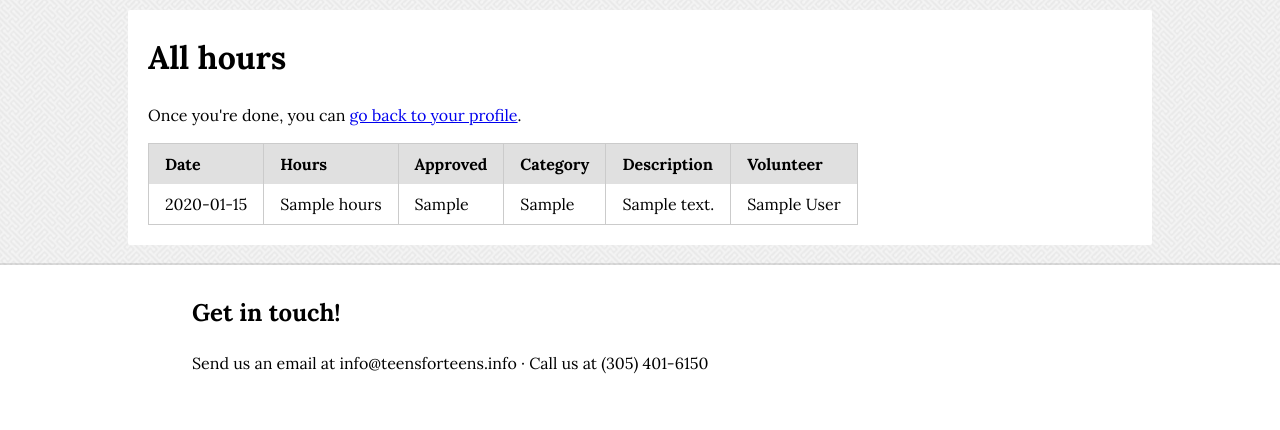
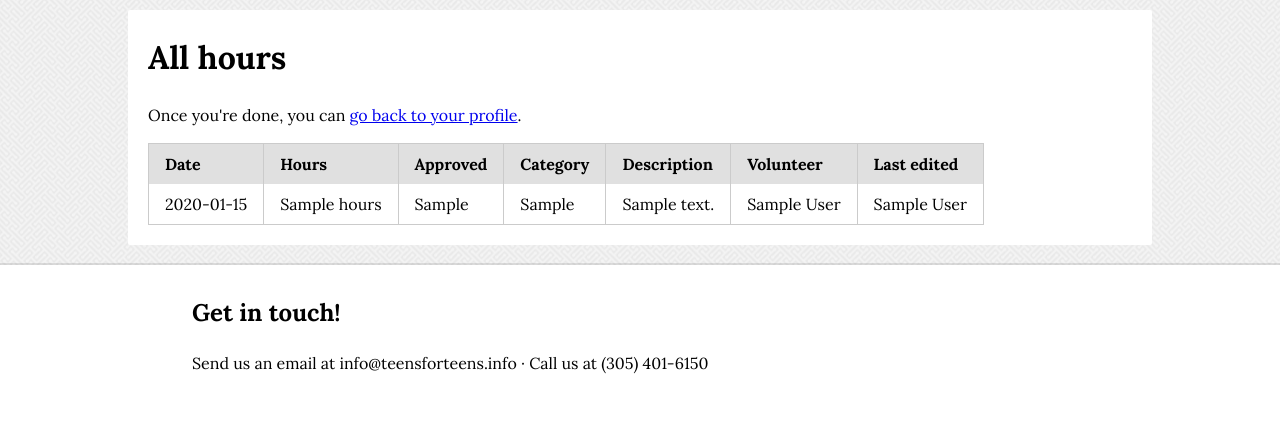
Before and after one commit to TriangleUrbanDebateLeague/tudl, a Flask app: template site/modules/volunteer/templates/all_hours.html in a window 1280 px wide. Shown: the part 65-495 px from the top of the page. Run offline with Flask 2, Linux system fonts and the light colour scheme; the template is opened without the code that fills it: most values are stand-ins (such as "Sample title", 1, 10 or a date in 2020).

Commit message:
add last editor, sorting to all hours

```diff
--- a/site/modules/volunteer/blueprint.py
+++ b/site/modules/volunteer/blueprint.py
@@ -51,7 +51,7 @@ def edit_hours(id):
 @volunteer.route("/hours/all/")
 @require_role(roles.hours_approver)
 def all_hours():
-    return render_template("all_hours.html", hours=LoggedHours.select())
+    return render_template("all_hours.html", hours=LoggedHours.select().order_by(LoggedHours.date.desc()))
 
 @volunteer.route("/hours/approve/", methods=["GET", "POST"])
 @require_role(roles.hours_approver)
--- a/site/modules/volunteer/templates/all_hours.html
+++ b/site/modules/volunteer/templates/all_hours.html
@@ -14,6 +14,7 @@
                         <th>Category</th>
                         <th>Description</th>
                         <th>Volunteer</th>
+                        <th>Last edited</th>
                     </tr>
                 </thead>
                 <tbody>
@@ -25,6 +26,7 @@
                         <td>{{ entry.category_str }}</td>
                         <td>{{ entry.description }}</td>
                         <td>{{ entry.volunteer.full_name }}</td>
+                        <td>{{ entry.modifier.full_name }}</td>
                     </tr>
                     {% endfor %}
                 </tbody>
```
